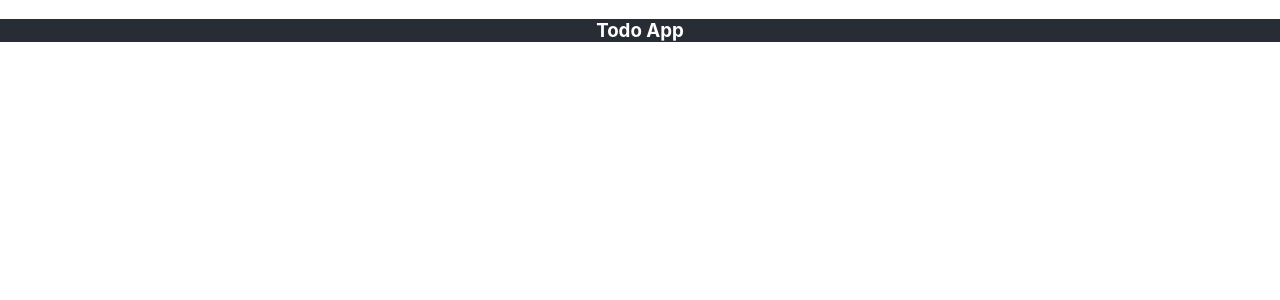
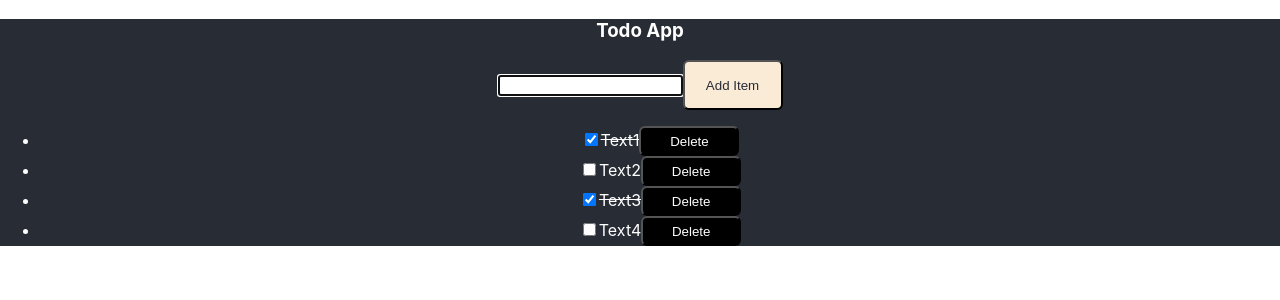
Before and after one commit to LindaGiorgadze/react-app-project, a React (Create React App) app: page / in a window 1280 px wide. Shown: the top 300 px of the page. Built offline with nearby package versions, Linux system fonts and the light colour scheme.

Commit message:
Add Todo App

```diff
--- a/src/App.css
+++ b/src/App.css
@@ -45,6 +45,12 @@
   height: 50px;
   border-radius: 6px;
 }
+.customBtn {
+  padding: 5px 10px;
+  background-color: black;
+  color: white;
+  height: 30px;
+}
 .Click {
   background-color: brown;
   color: white;
--- a/src/components/TodoApp.js
+++ b/src/components/TodoApp.js
@@ -1,3 +1,6 @@
+import { useState, useRef, useEffect } from 'react';
+import Button from './Button';
+import TodoItem from './TodoItem';
 
 const _todoItems = [
     {id: 1, text: 'Text1', completed: true},
@@ -7,14 +10,62 @@ const _todoItems = [
 ];
 
 export default function TodoApp() {
+    const [value, setValue] = useState('');
+    const [todoItems, setTodoItems] = useState(_todoItems);
+    const inputRef = useRef();
+    // console.log(inputRef.current);
+
+    function addNewItem(e) {
+        e.preventDefault();
+        // alert('Form is submitted');
+        let newItem = {
+            id: Date.now(),
+            text: value,
+            completed: false
+        }
+        setTodoItems([newItem, ...todoItems]);
+        setValue('');
+    }
+    function changeItem(id) {
+        let changedItems = todoItems.map(item => {
+            if (item.id === id) {
+                item.completed = !item.completed
+            }
+            return item;
+        });
+        setTodoItems(changedItems);
+    }
+    useEffect(() => {
+      inputRef.current.focus();
+    }, []);
 
 
     return (
         <div className="TodoApp">
             <h3>Todo App</h3>
-            <form >
+            <form onSubmit={addNewItem} >
+                <input
+                    ref={inputRef}
+                    type='text'
+                    value={value}
+                    onChange={(e) => setValue(e.target.value)}
+                />
+                <Button type='submit' text='Add Item' />
             </form>
             <ul>
+                {
+                    todoItems.map(item => {
+                        return (
+                            <TodoItem
+                                key={item.id}
+                                completed={item.completed}
+                                id={item.id}
+                                text={item.text}
+                                passedFunction={changeItem}
+                            />
+                        )
+                    })
+                }
             </ul>
         </div>
     )
--- /dev/null
+++ b/src/components/TodoItem.js
@@ -0,0 +1,15 @@
+import Button from './Button';
+
+export default function TodoItem({completed, id, text, passedFunction}) {
+    return (
+        <li>
+            <input
+                type='checkbox'
+                checked={completed}
+                onChange={() => passedFunction(id)}
+            />
+            <span className={completed ? 'completed' : ''}>{text}</span>
+            <Button text='Delete' customClass='customBtn' />
+        </li>
+    )
+}
```
